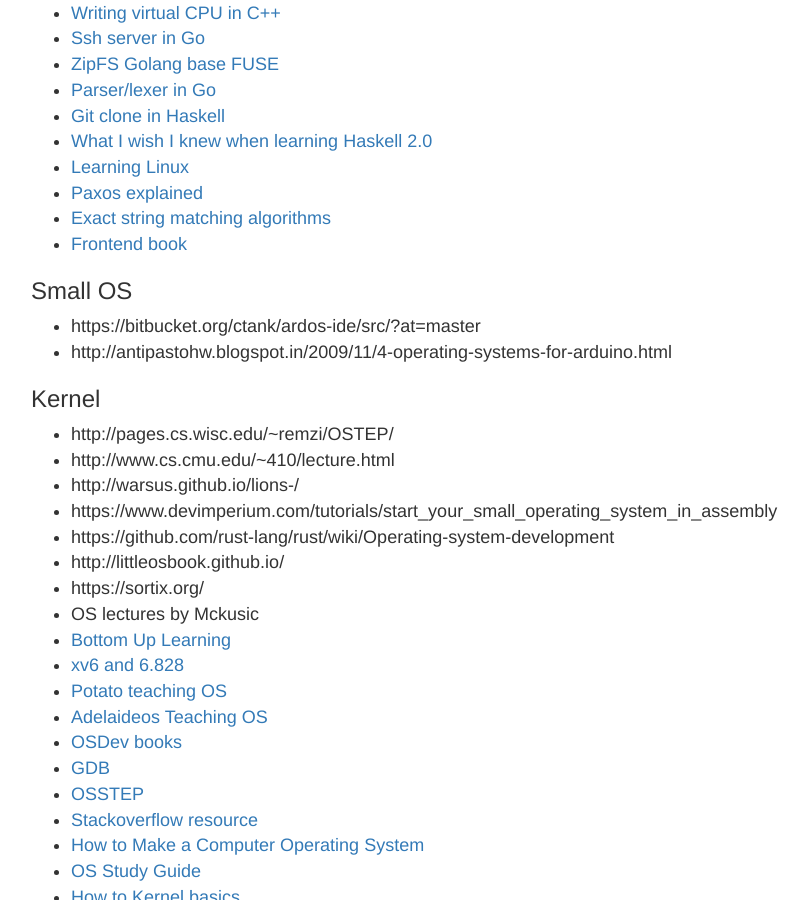
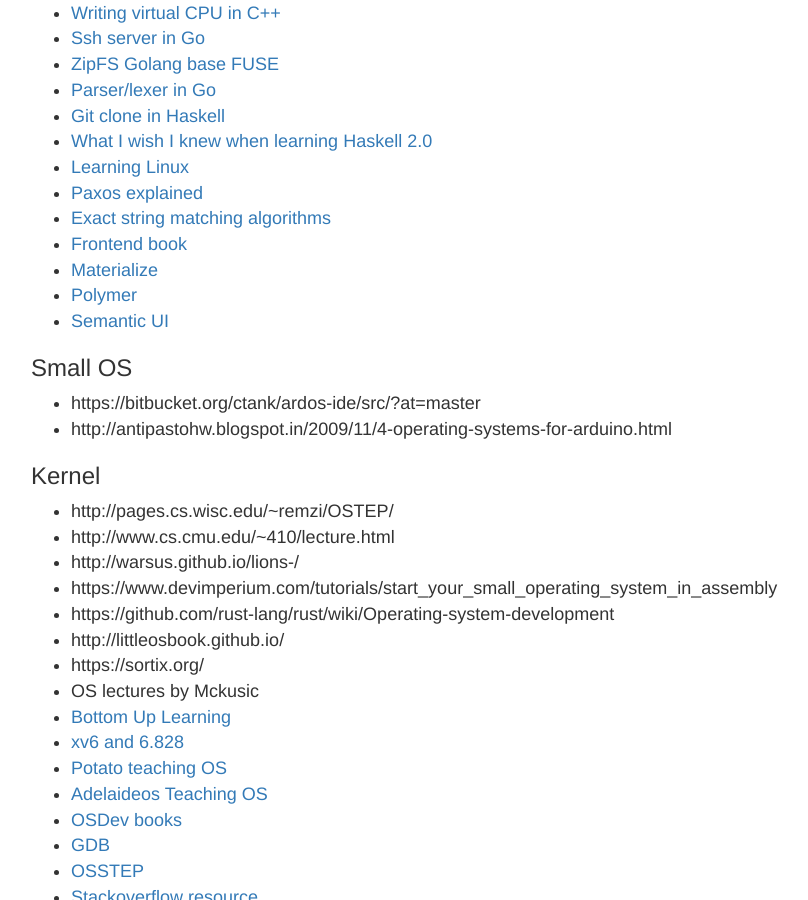
Before and after one commit to rohityadavcloud/rohityadavcloud.github.io, a Jekyll site: the page built from k/index.markdown, in a window 1280 px wide and 900 px high, scrolled down 6233 px. Shown: the whole window, without its empty margins (234-1042 px from the left). Built offline with Jekyll 4.4.1, drawn with Linux system fonts in a browser that asks for light colours.

Commit message:
kup
Signed-off-by: Rohit Yadav <rohit.yadav@shapeblue.com>

```diff
--- a/k/index.markdown
+++ b/k/index.markdown
@@ -250,6 +250,9 @@
 - [Paxos explained](http://harry.me/blog/2014/12/27/neat-algorithms-paxos/?hn=1)
 - [Exact string matching algorithms](http://www-igm.univ-mlv.fr/~lecroq/string/)
 - [Frontend book](https://frontendmasters.gitbooks.io/front-end-handbook/content/tools.html)
+- [Materialize](http://materializecss.com/mobile.html)
+- [Polymer](https://elements.polymer-project.org/)
+- [Semantic UI](http://semantic-ui.com/)
 
 ### Small OS
 
```
